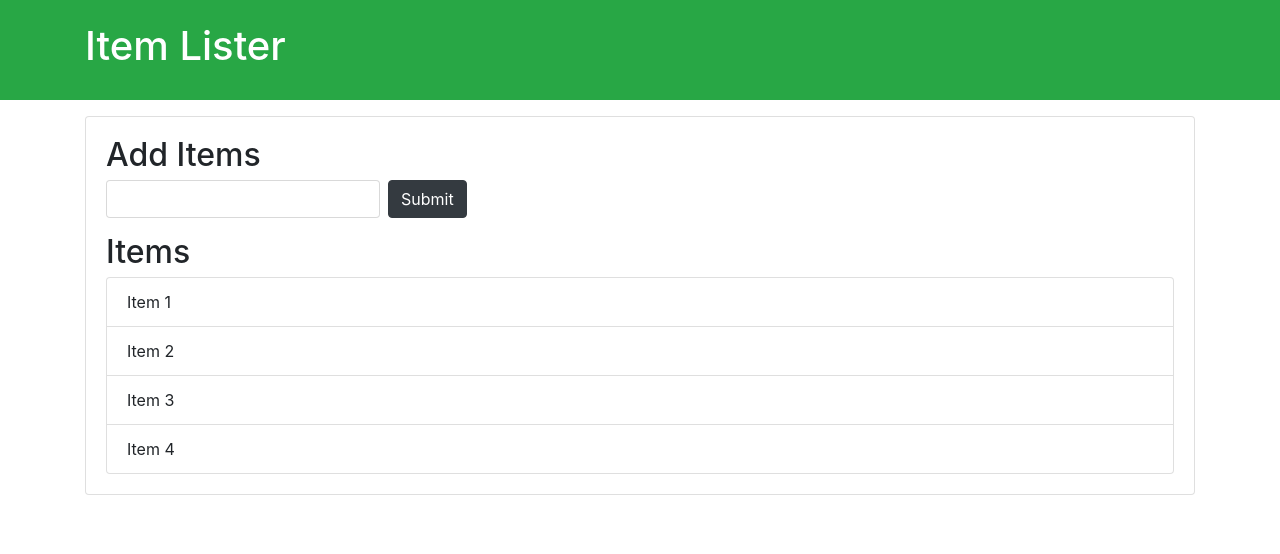
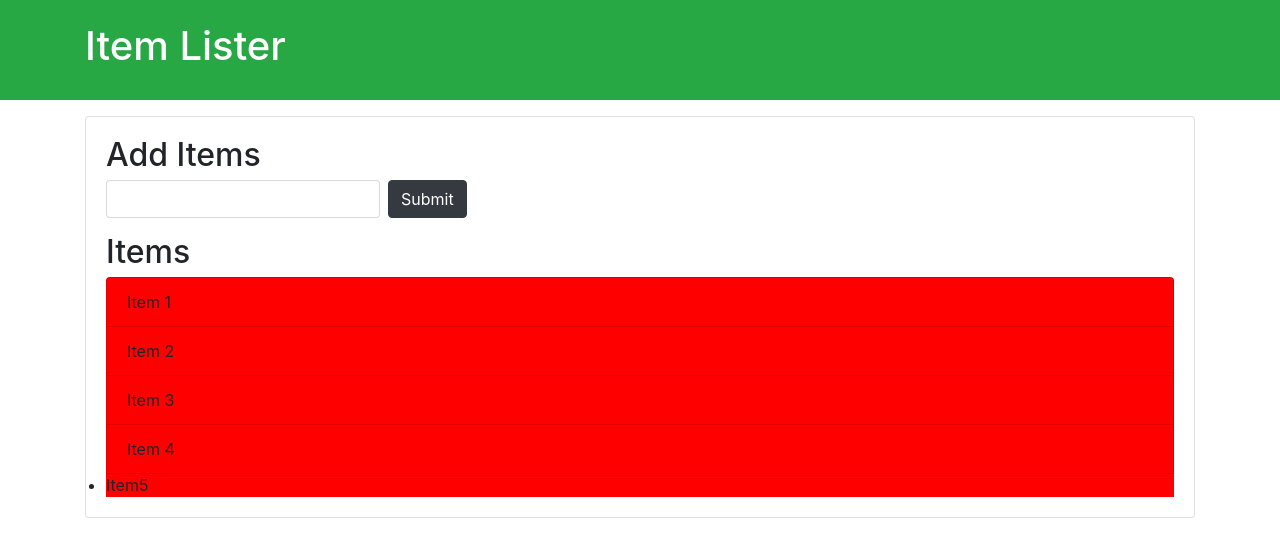
Before and after one commit to Aravindsuramalla/demo, a plain HTML site: page index.html in a window 1280 px wide. Drawn offline with nearby package versions, Linux system fonts and the light colour scheme.

Commit message:
third commit

```diff
--- a/dom1.js
+++ b/dom1.js
@@ -28,3 +28,18 @@
 //let li=document.getElementsByTagName('li');
 //console.log(li);
 //li[2].style.backgroundColor='green';
+
+//let items=document.getElementsByClassName('.list-group');
+//console.log(items);
+
+//let items=document.getElementsByClassName('list-group-item');
+//for(let i=0;i<items.length;i++)
+//{
+    //items[i].style.backgroundColor='red';
+//}
+
+let li=document.getElementsByTagName('li');
+for(let i=0;i<li.length;i++)
+{
+    li[i].style.backgroundColor='red';
+}
--- a/index.html
+++ b/index.html
@@ -26,6 +26,7 @@
       <li class="list-group-item">Item 2</li>
       <li class="list-group-item">Item 3</li>
       <li class="list-group-item">Item 4</li>
+      <li>Item5</li>
     </ul>
    </div>
   </div>
```
